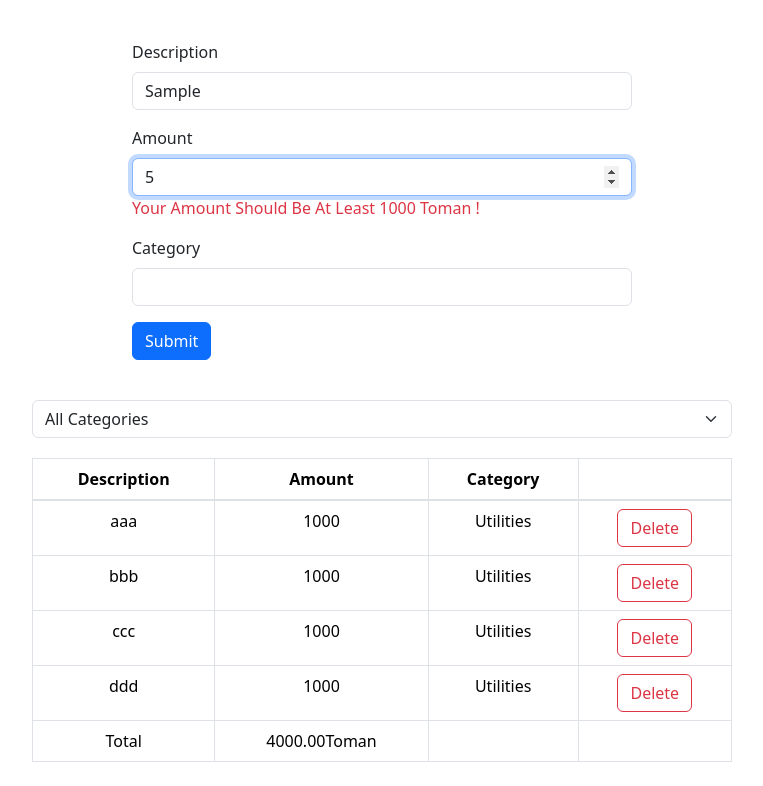
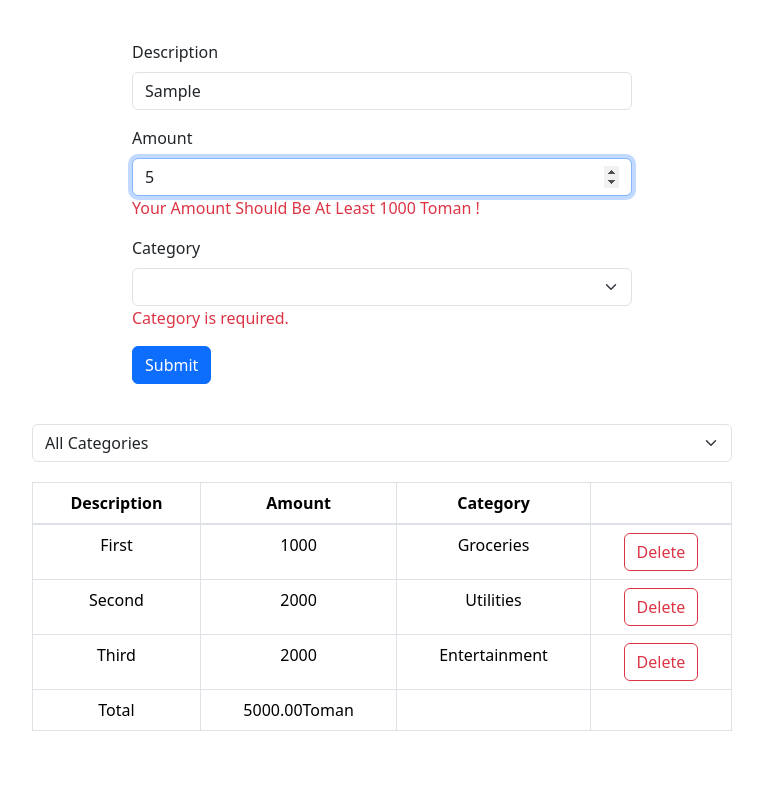
Before and after one commit to kianakermani/Building-Forms-With-TypeScript-React, a React (Vite) app: page / in a window 1280 px wide. Both pictures are taken after typing "Sample", "5" into the empty fields and a click on the button "Submit". Shown: the top 786 px of the page, without its empty margins (258-1021 px from the left). Built offline with nearby package versions, Linux system fonts and the light colour scheme.

Commit message:
debugging done

```diff
--- a/src/App.tsx
+++ b/src/App.tsx
@@ -5,23 +5,31 @@
 import ExpenseFilter from "./ExpenseFilter";
 import ExpenseForm from "./ExpenseForm";
 
-export const categories = ["Groceries", "Utilities", "Entertainment"];
 function App() {
+  const [selectedCategory, setSelectedCategory] = useState("");
   const [expenses, setExpenses] = useState([
-    { id: 1, description: "aaa", amount: 1000, category: "Utilities" },
-    { id: 2, description: "bbb", amount: 1000, category: "Utilities" },
-    { id: 3, description: "ccc", amount: 1000, category: "Utilities" },
-    { id: 4, description: "ddd", amount: 1000, category: "Utilities" },
+    { id: 1, description: "First", amount: 1000, category: "Groceries" },
+    { id: 2, description: "Second", amount: 2000, category: "Utilities" },
+    { id: 3, description: "Third", amount: 2000, category: "Entertainment" },
   ]);
 
-  const [selectedCategory, setSelectedCategory] = useState("");
   const visibleExpenses = selectedCategory
     ? expenses.filter((e) => e.category === selectedCategory)
     : expenses;
 
   return (
     <>
-      <ExpenseForm></ExpenseForm>
+      <ExpenseForm
+        onSubmit={(expense) =>
+          setExpenses([
+            ...expenses,
+            {
+              ...expense,
+              id: expenses.length + 1,
+            },
+          ])
+        }
+      ></ExpenseForm>
       <ExpenseFilter
         onSelectCategory={(category) => setSelectedCategory(category)}
       ></ExpenseFilter>
--- a/src/ExpenseFilter.tsx
+++ b/src/ExpenseFilter.tsx
@@ -1,6 +1,6 @@
 import "bootstrap/dist/css/bootstrap.css";
 import "./App.css";
-import { categories } from "./App";
+import categories from "./categories";
 interface Props {
   onSelectCategory: (category: string) => void;
 }
--- a/src/ExpenseForm.tsx
+++ b/src/ExpenseForm.tsx
@@ -1,43 +1,53 @@
-import { categories } from "./App";
 import { useForm } from "react-hook-form";
-import "./App.css";
-import z from "zod";
+import { z } from "zod";
 import { zodResolver } from "@hookform/resolvers/zod";
+import categories from "./categories";
 
 const schema = z.object({
   description: z
     .string()
-    .min(3, { message: "Your Description Should Be More Than 3 Characters !" }),
-  msg2: z
+    .min(3, { message: "Description should be at least 3 characters." })
+    .max(50),
+  amount: z
     .number({
-      invalid_type_error: "Your Amount Is Requierd",
+      invalid_type_error: "Amount is required",
     })
     .min(1000, {
       message: "Your Amount Should Be At Least 1000 Toman !",
     }),
+  category: z.enum(categories, {
+    errorMap: () => ({ message: "Category is required." }),
+  }),
 });
-type ExpenseFormData = z.infer<typeof schema>;
-const ExpenseForm = () => {
+
+type ExpenceFormData = z.infer<typeof schema>;
+
+interface Props {
+  onSubmit: (data: ExpenceFormData) => void;
+}
+
+const ExpenseForm = ({ onSubmit }: Props) => {
   const {
     register,
     handleSubmit,
+    reset,
     formState: { errors },
-  } = useForm<ExpenseFormData>({ resolver: zodResolver(schema) });
+  } = useForm<ExpenceFormData>({ resolver: zodResolver(schema) });
+
   return (
-    <div>
     <form
-        action=""
-        className="form"
-        onSubmit={handleSubmit((data) => console.log(data))}
+      onSubmit={handleSubmit((data) => {
+        onSubmit(data);
+        reset();
+      })}
     >
       <div className="mb-3">
-          <label className="form-label" htmlFor="Description">
+        <label htmlFor="description" className="form-label">
           Description
         </label>
-
         <input
-            id="Description"
           {...register("description")}
+          id="description"
           type="text"
           className="form-control"
           autoComplete="off"
@@ -47,23 +57,24 @@
         )}
       </div>
       <div className="mb-3">
-          <label htmlFor="Amount" className="form-label">
+        <label htmlFor="amount" className="form-label">
           Amount
         </label>
         <input
-            id="Amount"
-            {...register("msg2", { valueAsNumber: true })}
+          {...register("amount", { valueAsNumber: true })}
+          id="amount"
           type="number"
           className="form-control"
-            autoComplete="off"
         />
-          {errors.msg2 && <p className="text-danger">{errors.msg2.message}</p>}
+        {errors.amount && (
+          <p className="text-danger">{errors.amount.message}</p>
+        )}
       </div>
       <div className="mb-3">
-          <label htmlFor="Category" className="form-label">
+        <label htmlFor="categoy" className="form-label">
           Category
         </label>
-          <select name="" id="Category" className="form-control">
+        <select {...register("category")} id="category" className="form-select">
           <option value=""></option>
           {categories.map((category) => (
             <option key={category} value={category}>
@@ -71,10 +82,14 @@
             </option>
           ))}
         </select>
+        {errors.category && (
+          <p className="text-danger">{errors.category.message}</p>
+        )}
       </div>
-        <button className="btn btn-primary">Submit</button>
+      <button className="btn btn-primary" type="submit">
+        Submit
+      </button>
     </form>
-    </div>
   );
 };
 
--- /dev/null
+++ b/src/categories.ts
@@ -0,0 +1,2 @@
+const categories = ["Groceries", "Utilities", "Entertainment"] as const;
+export default categories;
```
Lines whose indentation alone changed are shown as unchanged.
